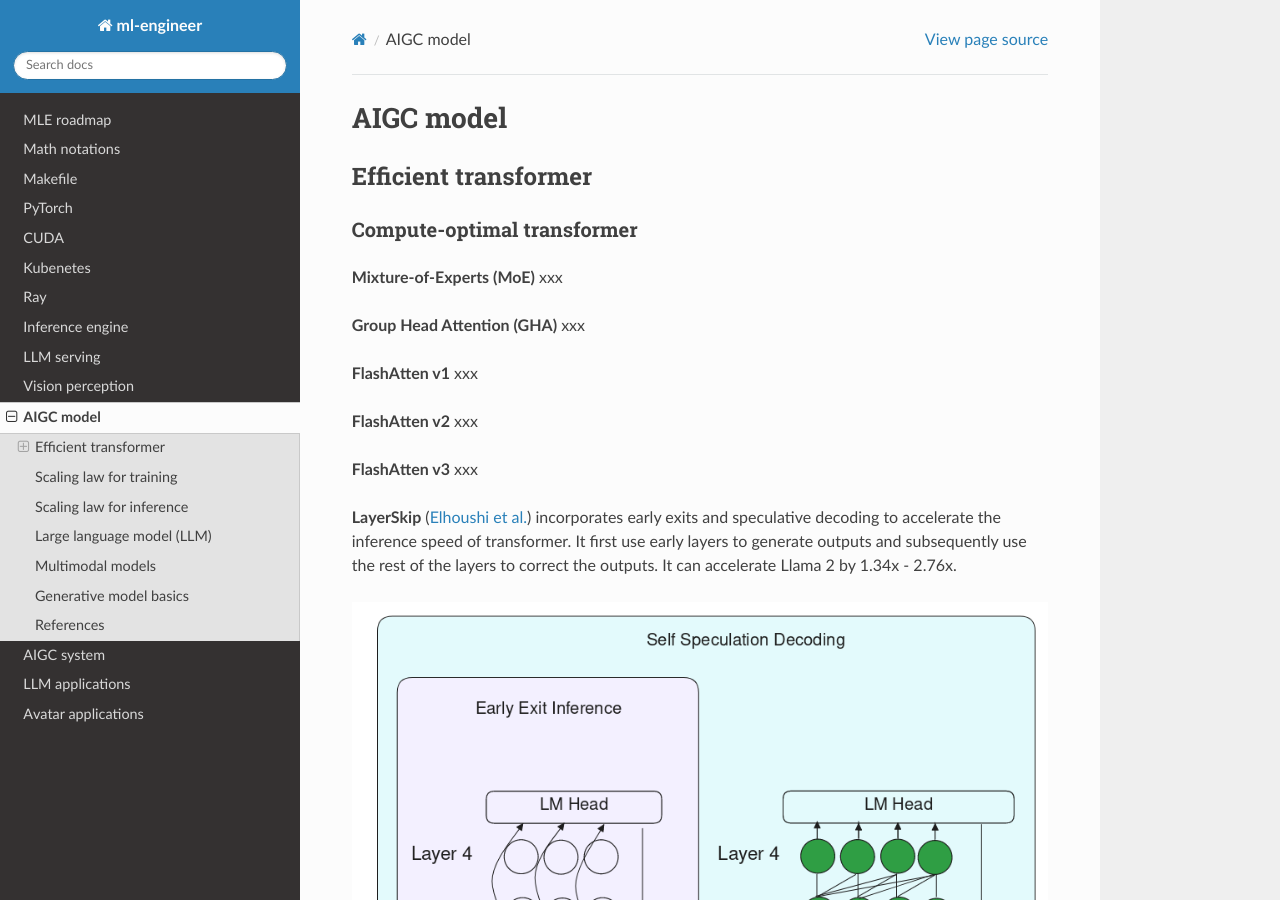
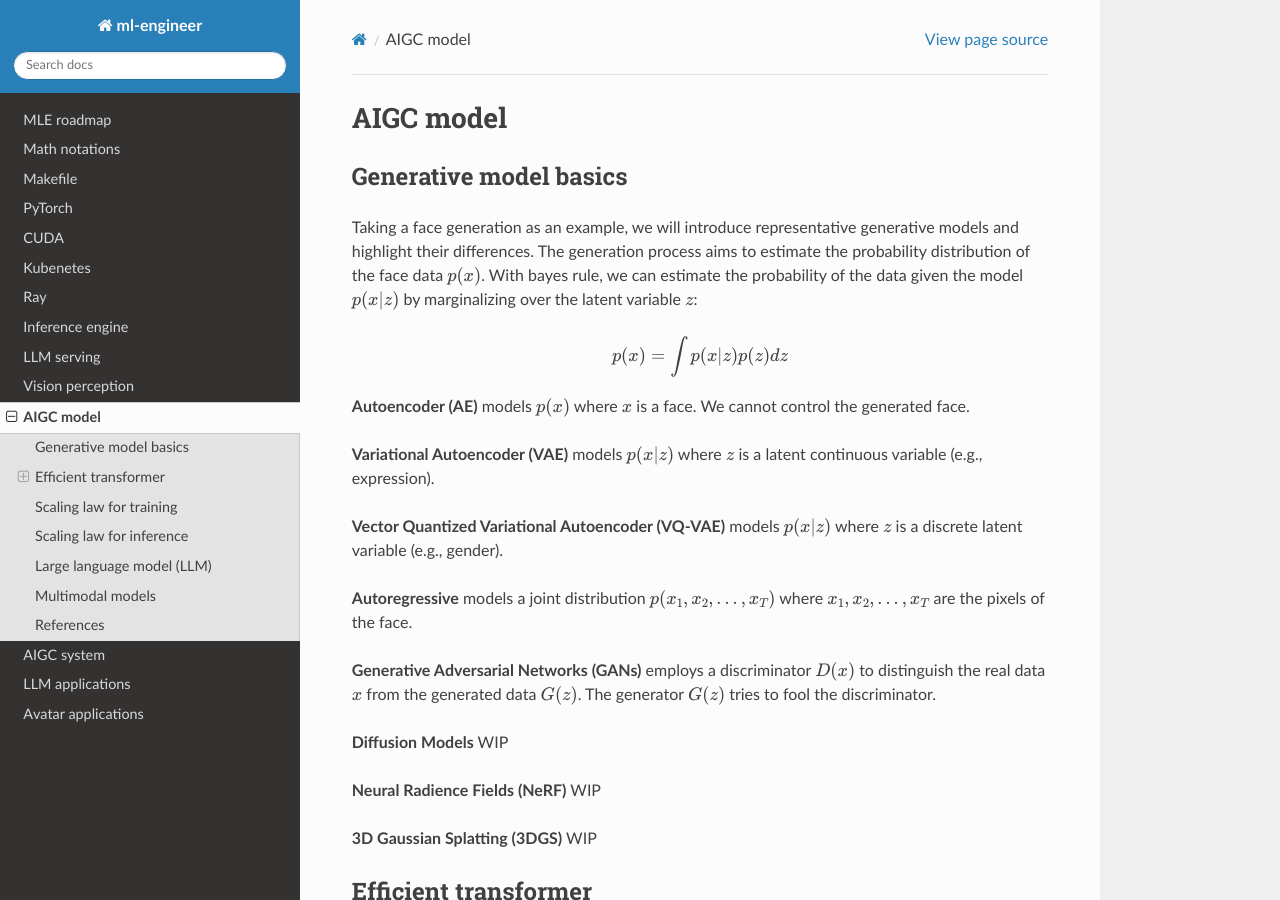
Before and after one commit to Jason-cs18/ml-engineer, a Sphinx documentation site: the page built from docs/source/aigc_model.rst, in a window 1280 px wide and 900 px high. Built offline with Sphinx 7.4.7 and the Read the Docs theme 3.1.0, drawn with Linux system fonts in a browser that asks for light colours; some of the changed text lies outside the part shown.

Commit message:
update aigc model

```diff
--- a/docs/source/aigc_model.rst
+++ b/docs/source/aigc_model.rst
@@ -1,6 +1,31 @@
 ==========
 AIGC model
 ==========
+
+Generative model basics
+--------------------------------
+
+Taking a face generation as an example, we will introduce representative generative models and highlight their differences. The generation process aims to estimate the probability distribution of the face data :math:`p(x)`. With bayes rule, we can estimate the probability of the data given the model :math:`p(x|z)` by marginalizing over the latent variable :math:`z`:
+
+.. math::
+
+  p(x) = \int p(x|z)p(z) dz
+
+**Autoencoder (AE)** models :math:`p(x)` where :math:`x` is a face. We cannot control the generated face.
+
+**Variational Autoencoder (VAE)** models :math:`p(x|z)` where :math:`z` is a latent continuous variable (e.g., expression).
+
+**Vector Quantized Variational Autoencoder (VQ-VAE)** models :math:`p(x|z)` where :math:`z` is a discrete latent variable (e.g., gender).
+
+**Autoregressive** models a joint distribution :math:`p(x_1, x_2, ..., x_T)` where :math:`x_1, x_2, ..., x_T` are the pixels of the face.
+
+**Generative Adversarial Networks (GANs)** employs a discriminator :math:`D(x)` to distinguish the real data :math:`x` from the generated data :math:`G(z)`. The generator :math:`G(z)` tries to fool the discriminator.
+
+**Diffusion Models** WIP
+
+**Neural Radience Fields (NeRF)** WIP
+
+**3D Gaussian Splatting (3DGS)** WIP
 
 Efficient transformer
 ----------------------
@@ -133,29 +158,6 @@ Multimodal models are divided into three categories: vision-language models, mul
      - Reverse diffusion process
      - Compute-optimal, better scaling
 
-
-Generative model basics
---------------------------------
-
-Taking a face generation as an example, we will introduce representative generative models and highlight their differences. The generation process aims to estimate the probability distribution of the face data :math:`p(x)`. With bayes rule, we can estimate the probability of the data given the model :math:`p(x|z)` by marginalizing over the latent variable :math:`z`:
-
-.. math::
-
-  p(x) = \int p(x|z)p(z) dz
-
-**Autoencoder (AE)** models :math:`p(x)` where :math:`x` is a face. We cannot control the generated face.
-
-**Variational Autoencoder (VAE)** models :math:`p(x|z)` where :math:`z` is a latent continuous variable (e.g., expression).
-
-**Vector Quantized Variational Autoencoder (VQ-VAE)** models :math:`p(x|z)` where :math:`z` is a discrete latent variable (e.g., gender).
-
-**Autoregressive** models a joint distribution :math:`p(x_1, x_2, ..., x_T)` where :math:`x_1, x_2, ..., x_T` are the pixels of the face.
-
-**Generative Adversarial Networks (GANs)** employs a discriminator :math:`D(x)` to distinguish the real data :math:`x` from the generated data :math:`G(z)`. The generator :math:`G(z)` tries to fool the discriminator.
-
-**Diffusion Models** TBD
-
-
 References
 -----------
 1. Elhoushi et al. `"LayerSkip: Enabling Early Exit Inference and Self-Speculative Decoding" <https://arxiv.org/pdf/2404.16710>`_ ACL 2024.
--- a/docs/source/roadmap.rst
+++ b/docs/source/roadmap.rst
@@ -35,7 +35,7 @@ MLE roadmap
      - TBD
    * - AIGC model
      - Scaling laws, efficient transformers, generative models, etc.
-     - TBD
+     - WIP
    * - Vision perception
      - Vision foundation models
      - ✅
```
